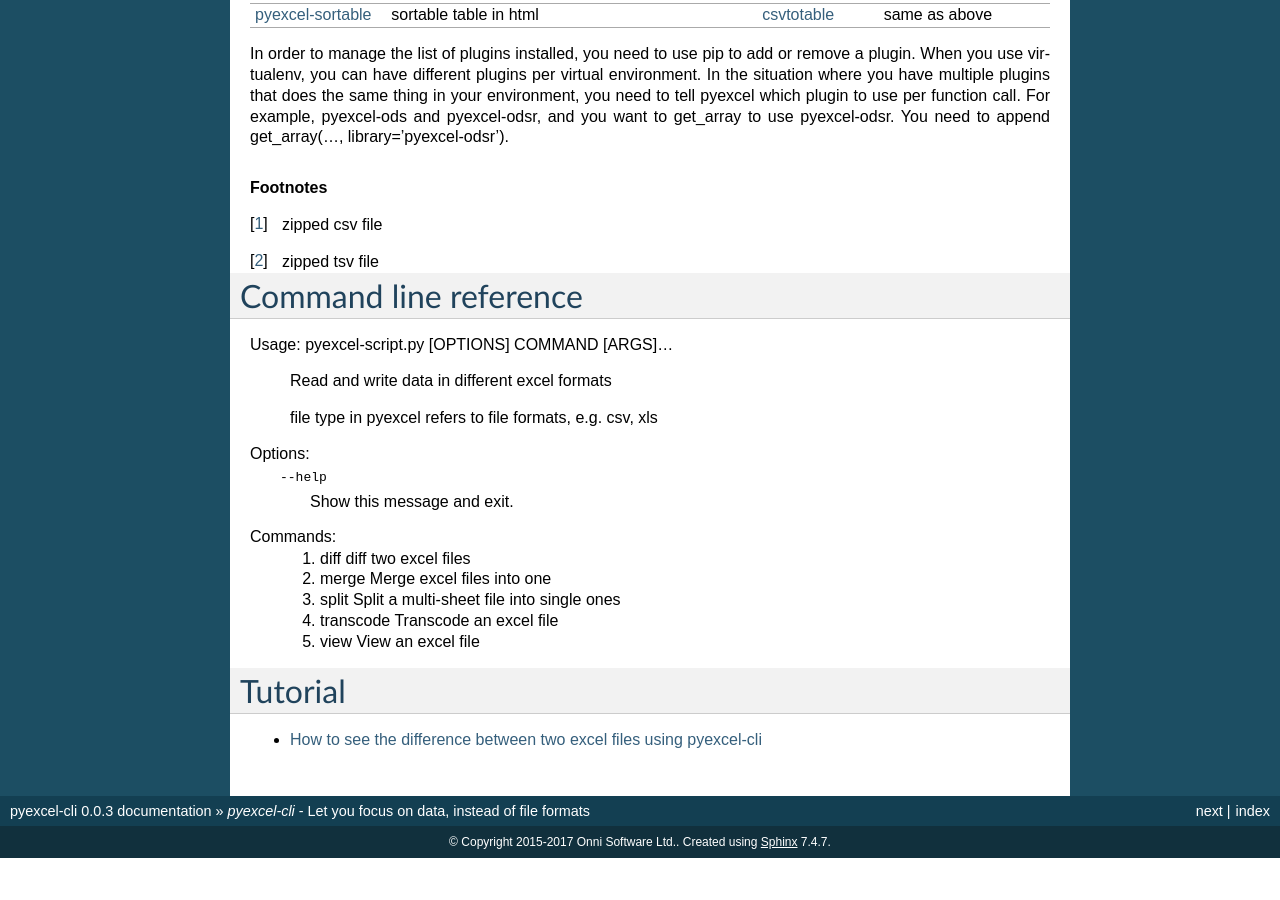
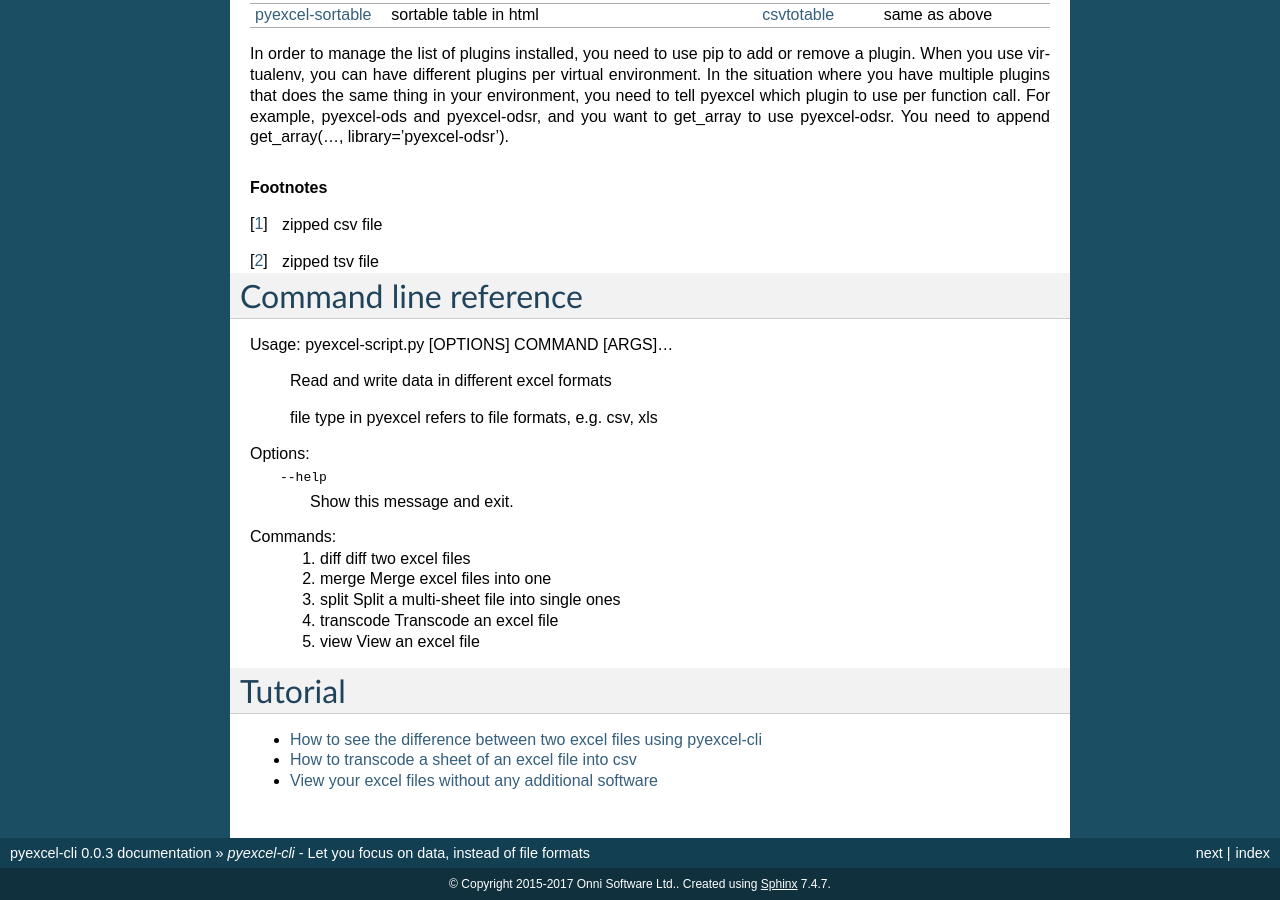
Before and after one commit to pyexcel/pyexcel-cli, a Sphinx documentation site: the page built from docs/source/index.rst, in a window 1280 px wide and 900 px high, scrolled down 2452 px. Built offline with Sphinx 7.4.7, drawn with Linux system fonts in a browser that asks for light colours; before the commit the page ends 3310 px from its top, so only the background shows below that.

Commit message:
update view command example

```diff
--- /dev/null
+++ b/docs/source/do_view.rst
@@ -0,0 +1,17 @@
+View your excel files without any additional software
+================================================================================
+
+Suppose you have an `census file <https://github.com/pyexcel/pyexcel-handsontable/raw/master/demo/census.xls>`_  and you would like to view it graphically but you do
+not have Microsoft Excel, Apple Numbers nor Open Office with you. Luckily, you
+have Python and pyexcel. Here is what you can do::
+
+    $ pyexcel view --in-browser https://github.com/pyexcel/pyexcel-handsontable/raw/master/demo/census.xls
+
+.. image:: ../../pyexcel-cli.gif
+
+Suppose you have an `google stock price <https://github.com/pyexcel/excel2table/raw/master/sample/goog.ods>`_  and you wanted to view but also sort them. Here is what you can do::
+
+    $ pyexcel view --in-browser --output-file-type sortable.html --sheet-index 0 https://github.com/pyexcel/excel2table/raw/master/sample/goog.ods
+
+
+.. image:: ../../pyexcel-cli-sortable.gif
--- a/docs/source/index.rst
+++ b/docs/source/index.rst
@@ -190,3 +190,5 @@
 .. toctree::
 
    do_diff
+   do_transcode
+   do_view
```
Also changed, not shown: 1 other file.
